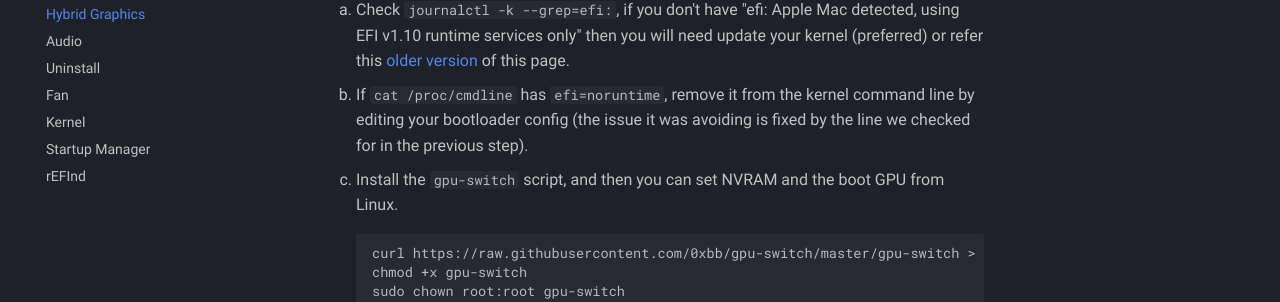
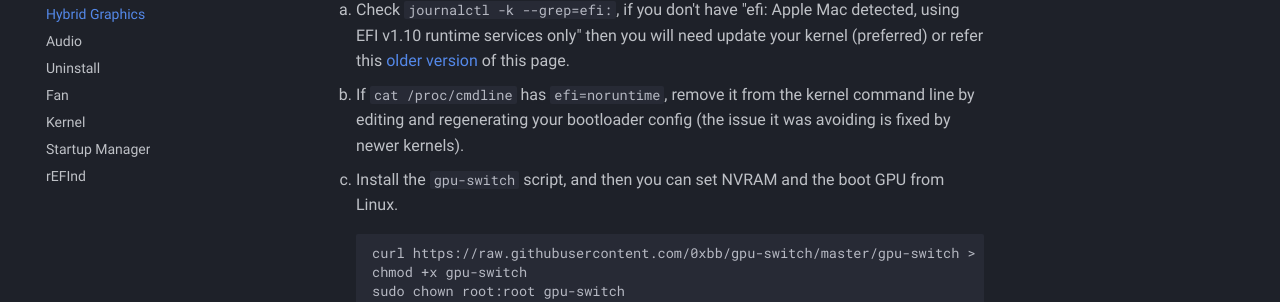
Before and after one commit to t2linux/wiki, an MkDocs documentation site: the page built from docs/guides/hybrid-graphics.md, in a window 1280 px wide and 900 px high, scrolled down 1799 px. Shown: the part 175-477 px from the top of the window. Built offline with MkDocs 1.6.1 and Material for MkDocs 9.7.7, drawn with Linux system fonts in a browser that asks for light colours; comment, search, counter and statistics services are not loaded.

Commit message:
hybrid graphics: regenerate bootloader config too

```diff
--- a/docs/guides/hybrid-graphics.md
+++ b/docs/guides/hybrid-graphics.md
@@ -53,7 +53,7 @@ This has been tested on the MacBookPro16,1 and the MacBookPro15,1. The 15,3 and
 
     1.  Check `journalctl -k --grep=efi:`, if you don't have "efi: Apple Mac detected, using EFI v1.10 runtime services only" then you will need update your kernel (preferred) or refer this [older version](https://github.com/t2linux/wiki/blob/eb15b19c7e4d5ce79a59ff14a4bf4297a5f65edc/docs/guides/hybrid-graphics.md#enabling-the-igpu) of this page.
 
-    2.  If `cat /proc/cmdline` has `efi=noruntime`, remove it from the kernel command line by editing your bootloader config (the issue it was avoiding is fixed by the line we checked for in the previous step).
+    2.  If `cat /proc/cmdline` has `efi=noruntime`, remove it from the kernel command line by editing and regenerating your bootloader config (the issue it was avoiding is fixed by newer kernels).
 
     3.  Install the `gpu-switch` script, and then you can set NVRAM and the boot GPU from Linux.
 
```
